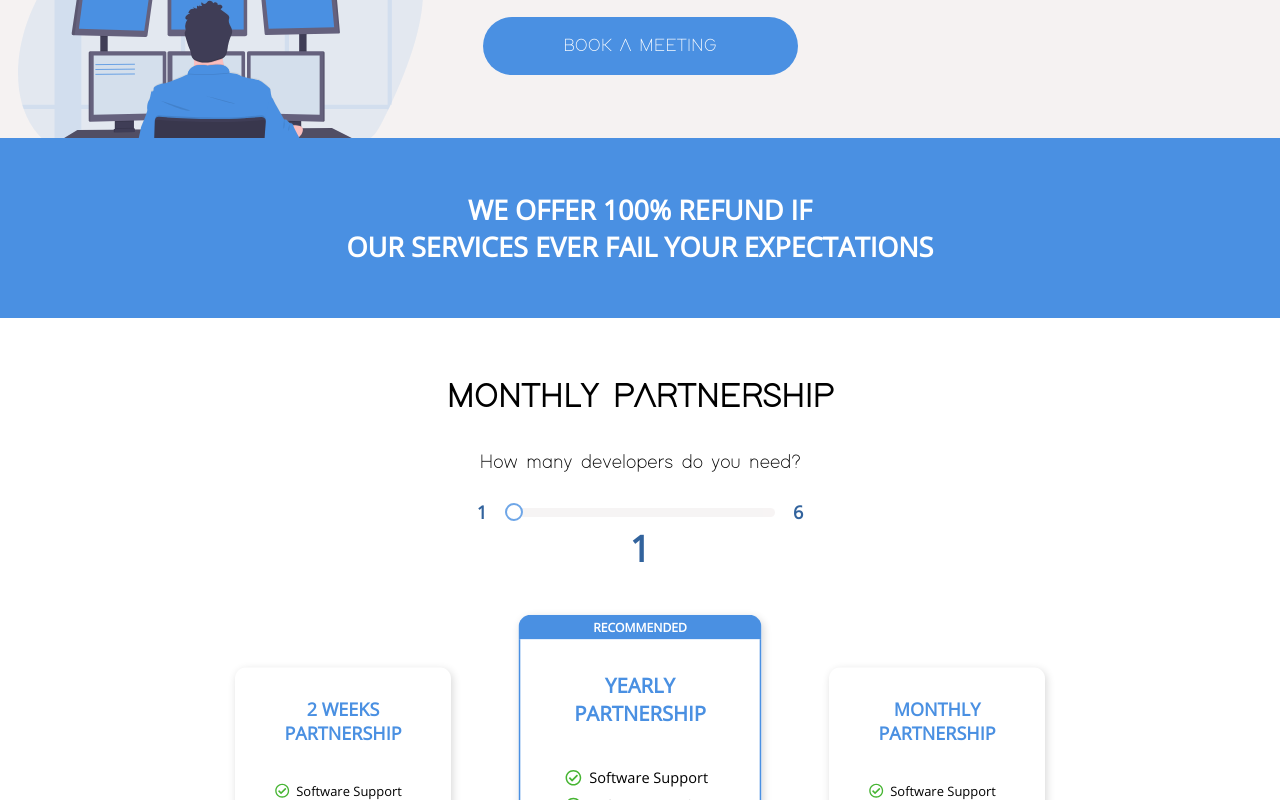
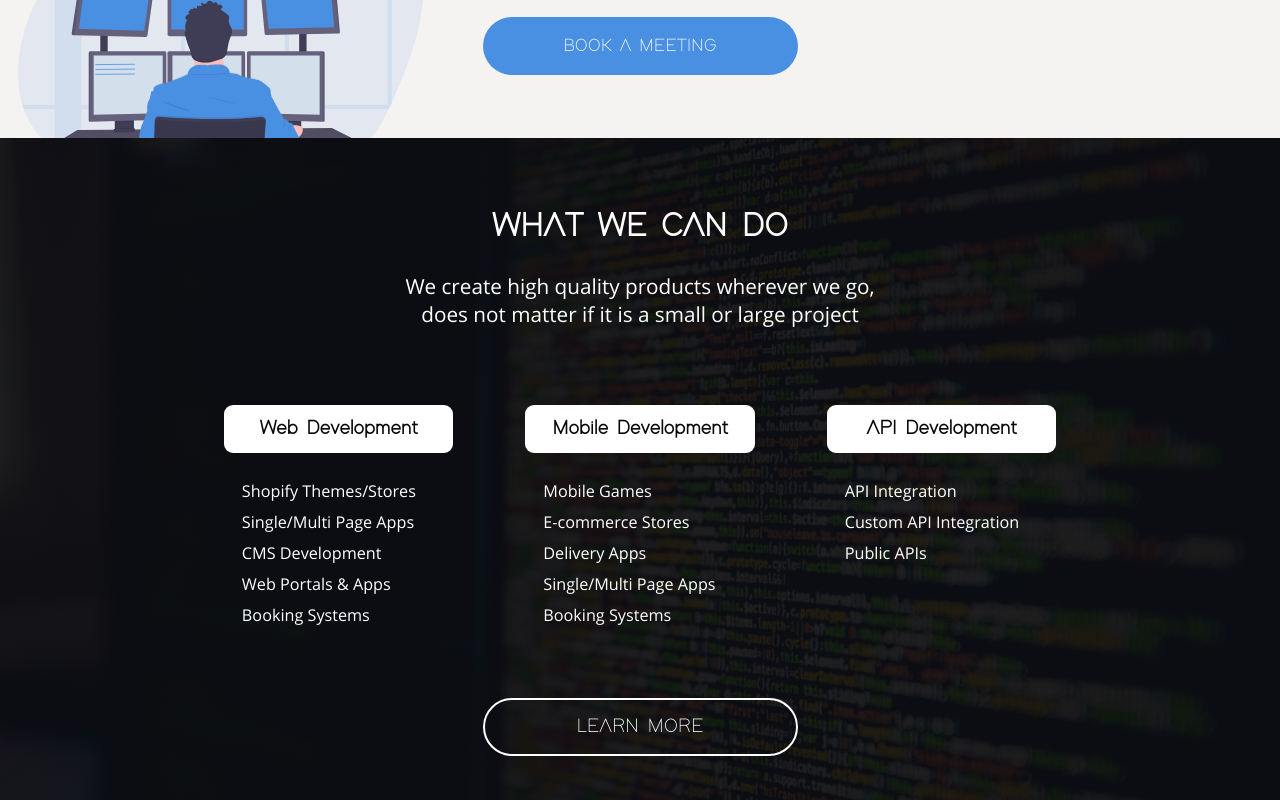
Before and after one commit to fadonitech/front-end-sample-project, a Next.js app: page / in a window 1280 px wide. Shown: the part 2080-2880 px from the top of the page. Built offline with nearby package versions, Linux system fonts and the light colour scheme.

Commit message:
Add - Our Service Section in HomePage

```diff
--- a/components/HomePage/BlogSection/BlogSection.js
+++ b/components/HomePage/BlogSection/BlogSection.js
@@ -14,7 +14,7 @@ const BlogSection = () => {
       </h1>
       <BlogSectionContent articles={articles} />
       <StandardBtn
-        title="READ MORE"
+        title="VISIT BLOG"
         url="/blog"
       />
     </div>
--- a/components/HomePage/Homepage.js
+++ b/components/HomePage/Homepage.js
@@ -5,7 +5,7 @@ import PlanSection from './PlanSection/PlanSection';
 import BenefitsSection from './BenefitsSection/BenefitsSection';
 import GuaranteeSection from './GuaranteeSection/Guarantee';
 import BlogSection from './BlogSection/BlogSection';
-
+import WhatWeDo from './WhatWeDo/WhatWeDo';
 import Price from '../Price/Price';
 import ContactUs from '../ContactUs/ContactUs';
 
@@ -16,6 +16,7 @@ const HomePage = () => (
     <CredentialSection />
     <PlanSection />
     <BenefitsSection />
+    <WhatWeDo />
     <GuaranteeSection />
     <Price />
     <BlogSection />
--- /dev/null
+++ b/components/HomePage/WhatWeDo/WhatWeDo.js
@@ -0,0 +1,77 @@
+import StandardBtn from '../../Buttons/StandardBtn';
+
+const WhatWeDoCard = ({
+  title,
+  examples
+}) => {
+  const renderExamples = examples.map((example, index) => (
+    <h2 className="open-sans" key={`${example}-${index}`}>
+      {example}
+    </h2>
+  ))
+
+  return (
+    <div className="what-we-do__card">
+      <div className="what-we-do__card-1">
+        <h1 className="adam">
+          {title}
+        </h1>
+      </div>
+      <div className="what-we-do__card-2">
+        {renderExamples}
+      </div>
+    </div>
+  )
+};
+
+const WhatWedo = () => {
+  return (
+    <div className="what-we-do">
+      <div className="what-we-do__header">
+        <h1 className="adam">
+          WHAT WE CAN DO
+        </h1>
+        <h2 className="open-sans">
+          We create high quality products wherever we go,
+          does not matter if it is a small or large project
+        </h2>
+      </div>
+      <div className="what-we-do__content">
+        <WhatWeDoCard
+          title="Web Development"
+          examples={[
+            'Shopify Themes/Stores',
+            'Single/Multi Page Apps',
+            'CMS Development',
+            'Web Portals & Apps',
+            'Booking Systems'
+          ]}
+        />
+        <WhatWeDoCard
+          title="Mobile Development"
+          examples={[
+            'Mobile Games',
+            'E-commerce Stores',
+            'Delivery Apps',
+            'Single/Multi Page Apps',
+            'Booking Systems'
+          ]}
+        />
+        <WhatWeDoCard
+          title="API Development"
+          examples={[
+            'API Integration',
+            'Custom API Integration',
+            'Public APIs'
+          ]}
+        />
+      </div>
+      <StandardBtn
+        title="LEARN MORE"
+        url="/our-services"
+      />
+    </div>
+  )
+}
+
+export default WhatWedo;
--- /dev/null
+++ b/styles/components/WhatWeDo/WhatWeDo.scss
@@ -0,0 +1,111 @@
+.what-we-do {
+  height: max-content;
+  width: 100vw;
+  padding: 8rem 0;
+  background-image: linear-gradient(to bottom, rgba($color-black, 0.9), rgba($color-black, 0.9)),
+    url("/image/our-services-img-section.png");
+  background-position: top;
+  background-size: cover;
+  background-repeat: no-repeat;
+  background-attachment: fixed;
+
+  display: flex;
+  flex-direction: column;
+  align-items: center;
+
+  &__header {
+    h1 {
+      font-size: 3.7rem;
+      font-weight: 600;
+      color: $color-white;
+    }
+
+    h2 {
+      width: 54rem;
+      margin: 3rem 0 4.5rem 0;
+      font-size: 2.3rem;
+      font-weight: 300;
+      color: $color-white;
+
+      @include respond(small-phone) {
+        width: 100%;
+        padding: 0 6rem;
+      }
+    }
+  }
+
+  &__content {
+    display: grid;
+    grid-template-columns: 1fr 1fr 1fr;
+    grid-template-rows: 1fr;
+    grid-column-gap: 8rem;
+    color: $color-white;
+    margin: 4rem 0 8rem 0;
+
+    @include respond(tab-port-small) {
+      grid-column-gap: 5rem;
+    }
+
+    @include respond(large-phone) {
+      grid-column-gap: 3rem;
+    }
+
+    @include respond(medium-phone) {
+      grid-template-columns: 1fr 1fr;
+      grid-template-rows: 1fr 1fr;
+      grid-column-gap: 8rem;
+      grid-row-gap: 8rem;
+      margin: 4rem 0;
+    }
+
+    @include respond(average-phone) {
+      grid-template-columns: 1fr;
+      grid-template-rows: 1fr 1fr 1fr;
+      grid-column-gap: 0;
+      grid-row-gap: 8rem;
+      margin: 4rem 0 2rem 0;
+    }
+  }
+
+  &__card {
+    display: flex;
+    flex-direction: column;
+
+    &-1 {
+      background-color: $color-white;
+      color: $color-black;
+      padding: 1.5rem 3rem;
+      border-radius: 1rem;
+      margin-bottom: 3rem;
+
+      h1 {
+        font-size: 2.2rem;
+        font-weight: 600;
+
+        @include respond(large-phone) {
+          font-size: 2rem;
+        }
+      }
+    }
+
+    &-2 {
+      padding: 0 2rem;
+      display: flex;
+      flex-direction: column;
+      align-items: flex-start;
+
+      @include respond(average-phone) {
+        align-items: center;
+      }
+
+      h2 {
+        font-size: 1.8rem;
+        font-weight: 500;
+
+        &:not(:last-child) {
+          margin-bottom: 1rem;
+        }
+      }
+    }
+  }
+}
--- a/styles/main.scss
+++ b/styles/main.scss
@@ -37,3 +37,4 @@
 @import "./components/ContactUs/contactus";
 @import "./components/Warning/warning";
 @import "./components/UnderConstruction/underconstruction";
+@import "./components/WhatWeDo/WhatWeDo.scss";
```
Also changed, not shown: public/image/our-services-img-section.png (added), 1 other file (tests, documents, lock files or other folders).
